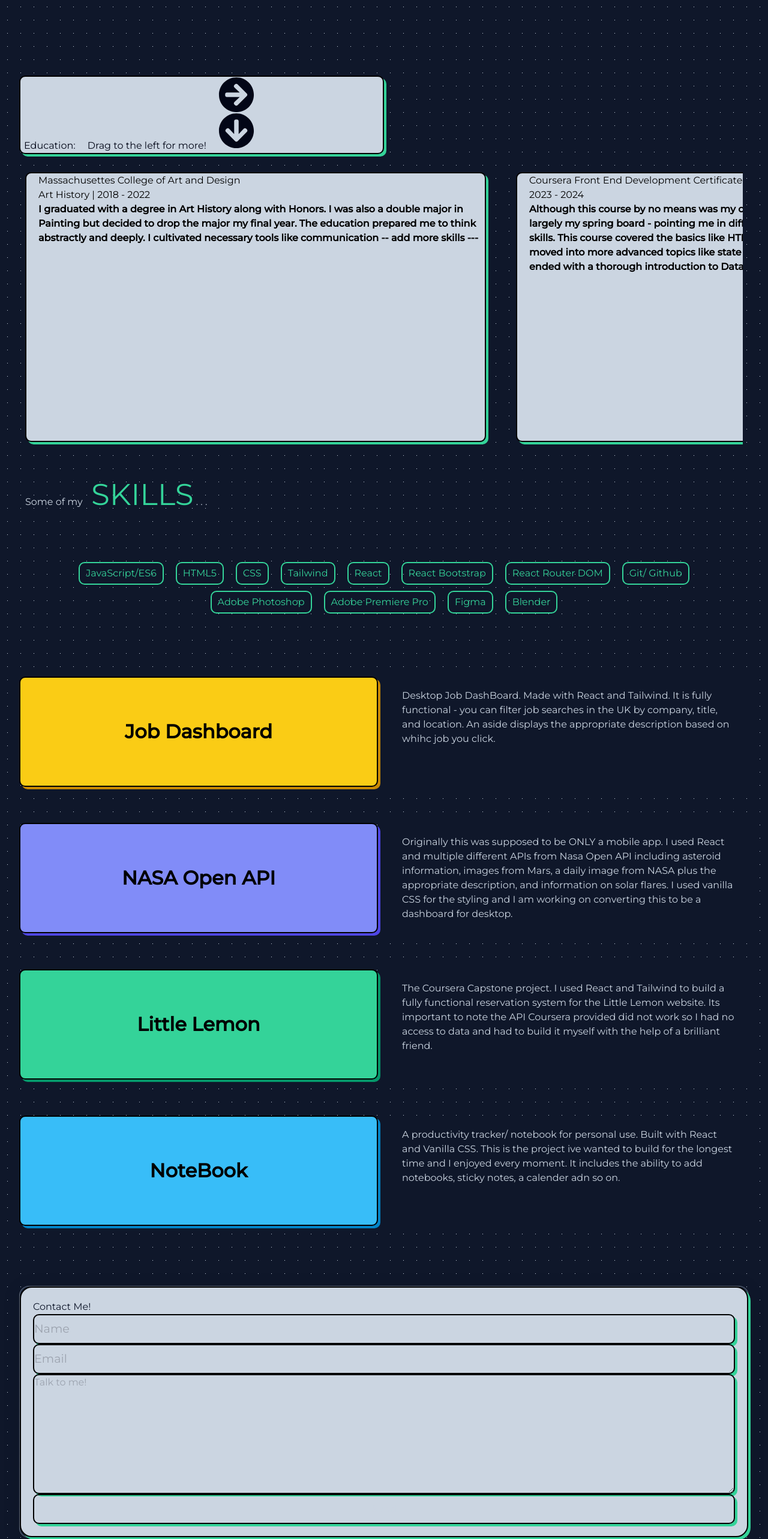
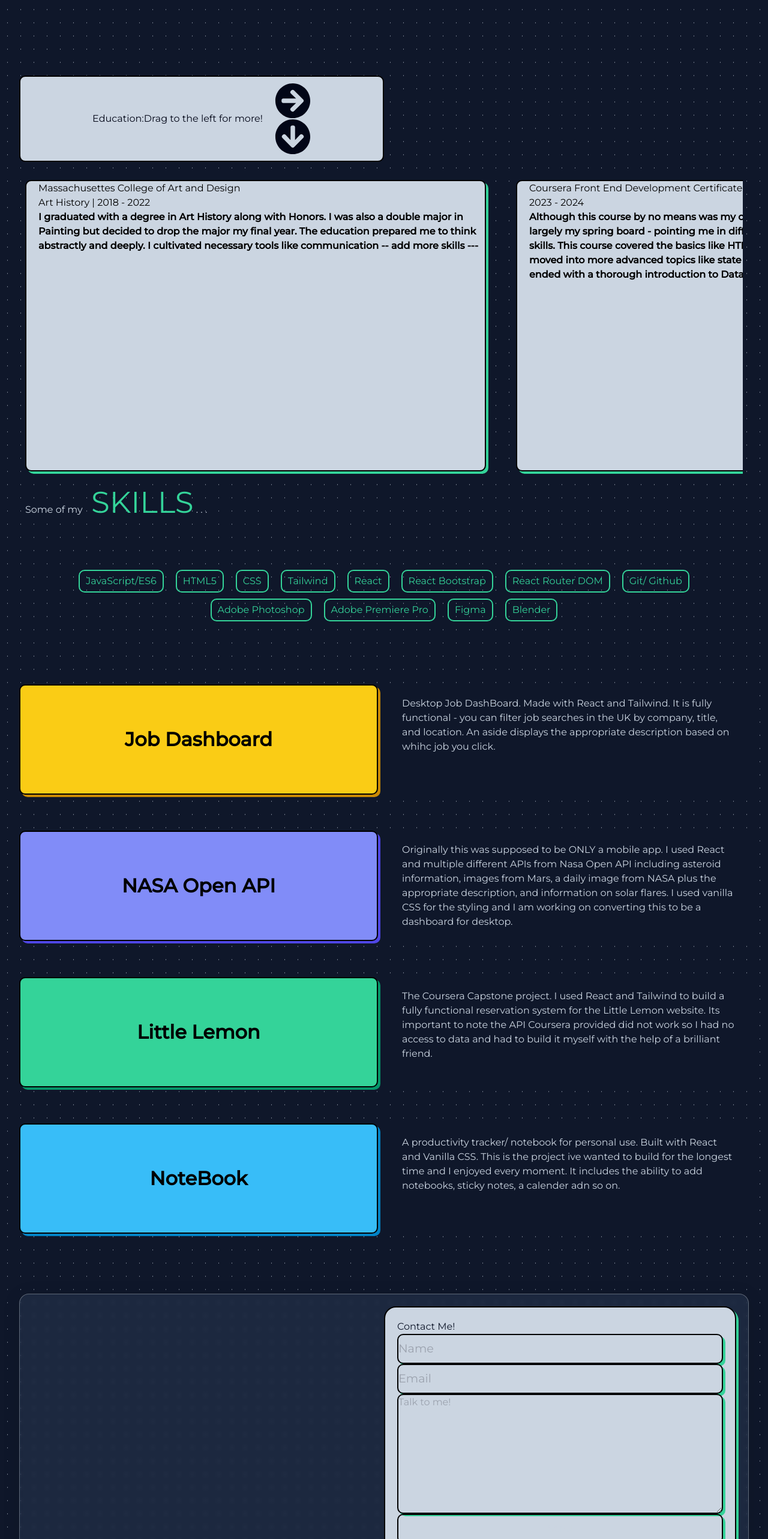
Before and after one commit to escavanessa/Portfolio, a React (Vite) app: page / in a window 1280 px wide. Shown: the part 840-3406 px from the top of the page at 60% size. Built offline with nearby package versions, Linux system fonts and the light colour scheme.

Commit message:
some mobile changes

```diff
--- a/Components/Contact/Contact.css
+++ b/Components/Contact/Contact.css
@@ -1,4 +1,11 @@
 .form-container{
+        display: grid;
+        grid-template-columns: 1fr 1fr;
+        grid-template-rows: 1fr;
+        gap: 0px 0px;
+        grid-auto-flow: row;
+        padding: 20px;
+        margin-top: 100px;
         /* From https://css.glass */
 background: rgba(147, 197, 253, 0.10);
 border-radius: 16px;
@@ -7,6 +14,10 @@ backdrop-filter: blur(3px);
 -webkit-backdrop-filter: blur(6px);
 border: 1px solid rgba(255, 255, 255, 0.3);
       }
+
+      .design { grid-area: 1 / 1 / 2 / 3; }
+
+      .form-wrapper { grid-area: 1 / 2 / 2 / 3; }
 
 
 .form-wrapper{
@@ -45,7 +56,6 @@ input:hover{
 
 input::placeholder{
    font-size: larger;
-   font-family: montserrat;
 }
 
 textarea{
@@ -60,6 +70,9 @@ textarea{
     outline-color: unset;
 }
 
+.design-wrapper{
+    text-align: left;
+}
 
 .FieldError {
   color: red;
--- a/Components/Education/Education.css
+++ b/Components/Education/Education.css
@@ -8,7 +8,7 @@
 }
 
 .swiper{
-    height: 500px;
+    height: 540px;
 }
 
 .swiperSlide{
@@ -38,19 +38,15 @@
 
 .action{
     display: flex;
-    align-items: baseline;
+    justify-content: center;
+    align-items: center;
     background-color: #cbd5e1;
     color: #020617;
     border: solid 2px black;
     border-radius: 10px;
     width: 50%;
     margin-bottom: 20px;
-    box-shadow: 4px 4px 0px 0px  #34d399;
-}
-
-.action h1{
-    margin-right: 20px;
-    margin-left: 6px;
+    padding: 10px;
 }
 
 .arrow-btn{
```
Also changed, not shown: Components/Footer/Footer.css (line endings or trailing spaces). Lines whose indentation alone changed are shown as unchanged.
